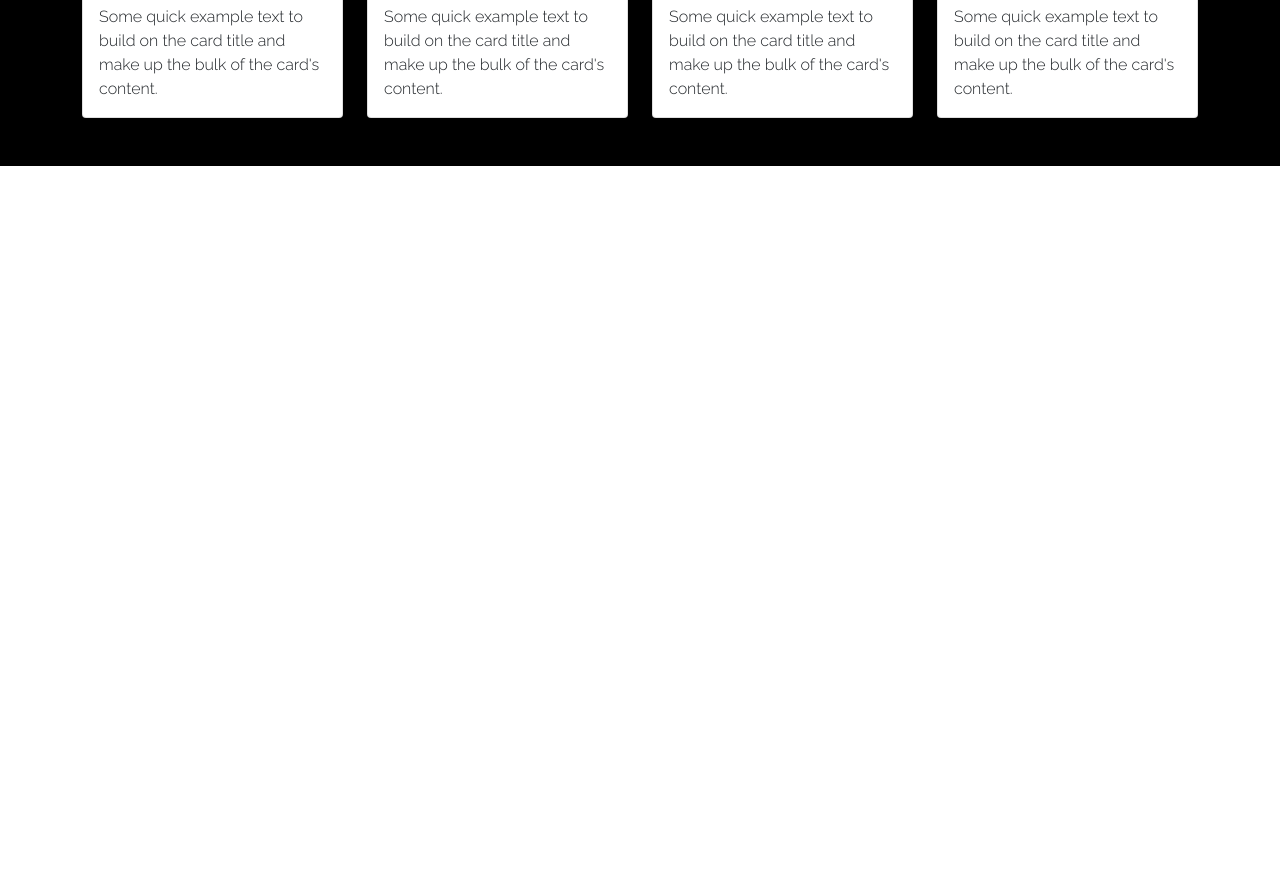
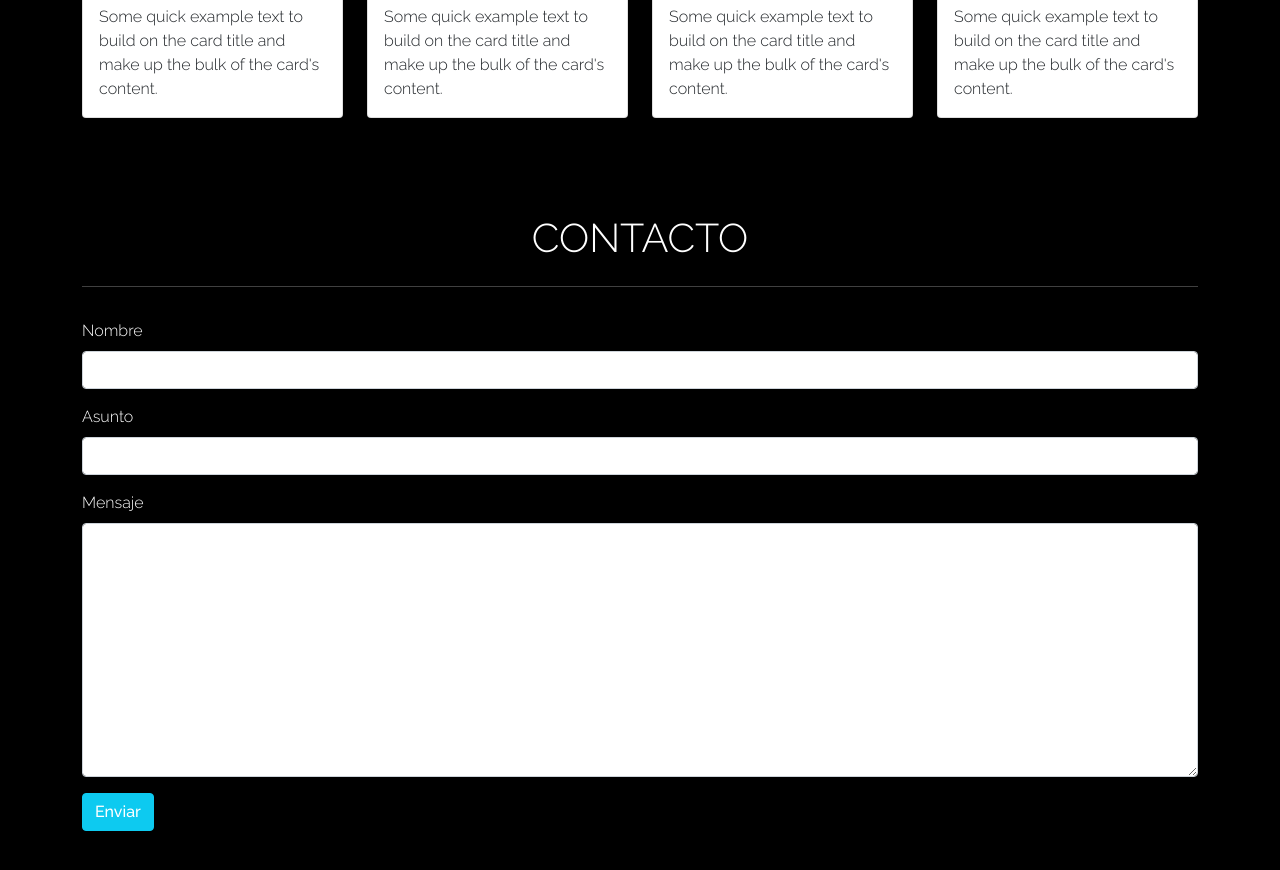
Before and after one commit to DaniloCM/Desafio-Viajes-Chile, a plain HTML site: page index.html in a window 1280 px wide. Shown: the part 1979-2849 px from the top of the page. Before the commit the page ends 2145 px from the top, so only its background shows below. Drawn offline with nearby package versions, Linux system fonts and the light colour scheme.

Commit message:
Agregado sección Contacto en HTML y modificaciones en CSS

```diff
--- a/assets/css/style.css
+++ b/assets/css/style.css
@@ -34,3 +34,10 @@ h1 {
     background-color: black;
     font-weight: 300;
 }
+
+
+/* Contacto */
+#contacto-section {
+    background-color: black;
+    font-weight: 300;
+}
--- a/index.html
+++ b/index.html
@@ -204,6 +204,39 @@
     </section>
 
 
+
+    <!-- Contacto -->
+    <section id="contacto-section">
+        <div class="container py-5">
+
+            <h1 class="text-white text-uppercase text-center">Contacto</h1>
+
+            <hr class="bg-white mx-auto my-4">
+
+            <form action="">
+                <div class="row">
+                    <div class="col-12 my-2">
+                        <label for="txt-nombre" class="text-white mb-2">Nombre</label>
+                        <input id="txt-nombre" type="text" class="form-control">
+                    </div>
+                    <div class="col-12 my-2">
+                        <label for="txt-asunto" class="text-white mb-2">Asunto</label>
+                        <input id="txt-asunto" type="text" class="form-control">
+                    </div>
+                    <div class="col-12 my-2">
+                        <label for="txt-mensaje" class="text-white mb-2">Mensaje</label>
+                        <textarea id="txt-mensaje" cols="30" rows="10" class="form-control"></textarea>
+                    </div>
+                    <div class="col-12 my-2">
+                        <button class="btn btn-info text-white">Enviar</button>
+                    </div>
+                </div>
+            </form>
+
+        </div>
+    </section>
+
+
     <!-- JS Jquery 3.6, CDN Google -->
     <script src="https://ajax.googleapis.com/ajax/libs/jquery/3.6.0/jquery.min.js"></script>
     <!-- JS Bootstrap 5.1 -->
```
